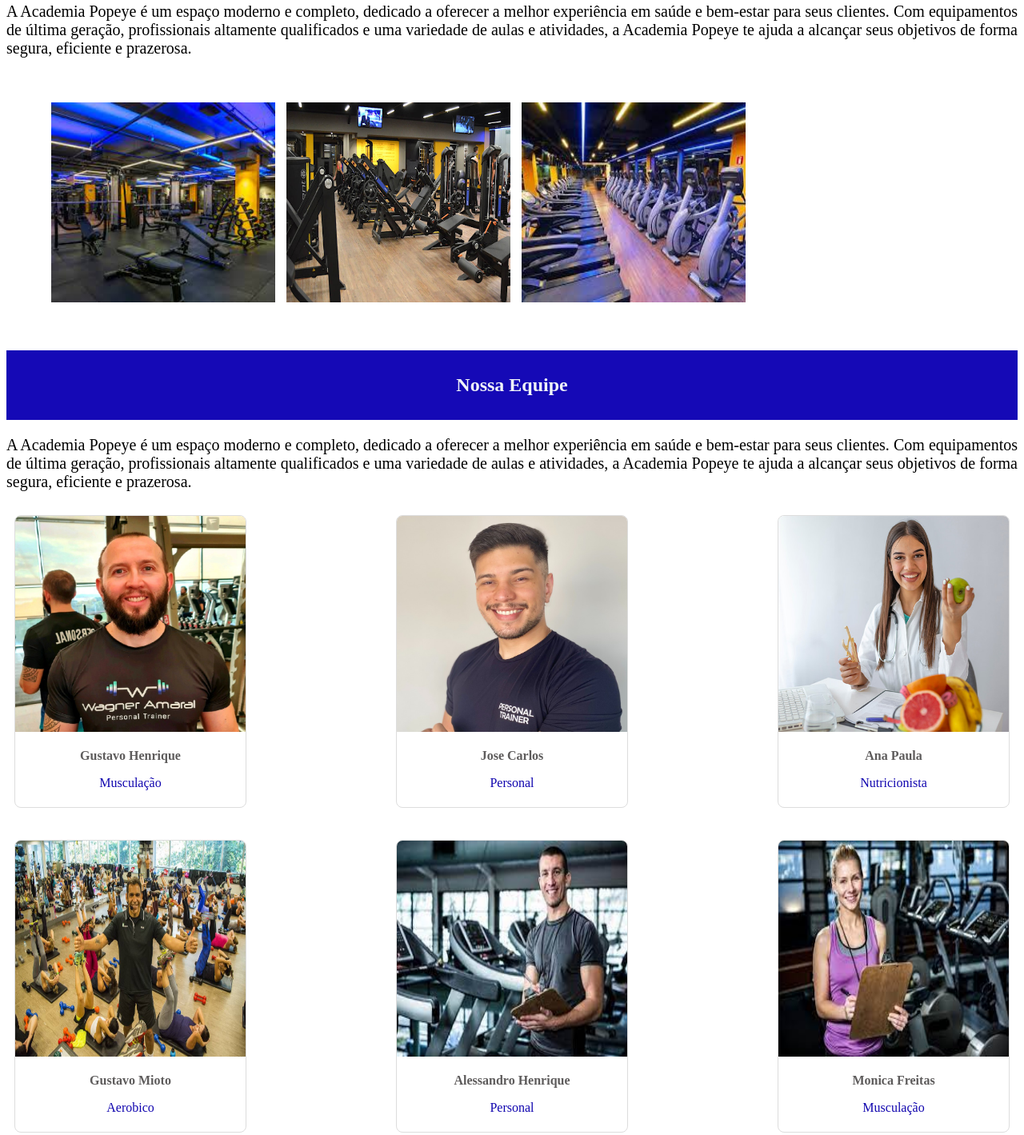
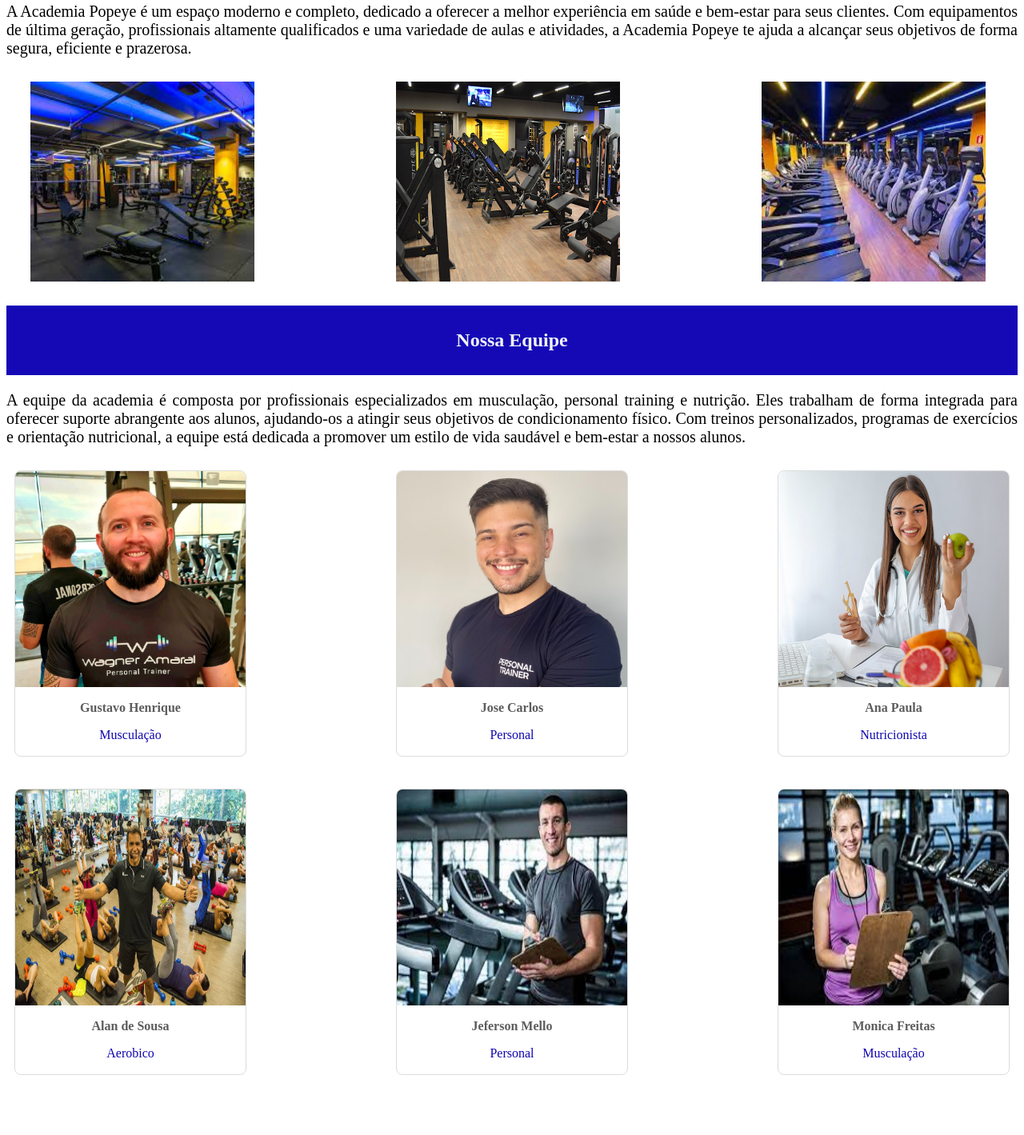
Before and after one commit to aleshn1/projeto-WEB, a plain HTML site: page index.html in a window 1280 px wide. Shown: the part 535-1954 px from the top of the page at 80% size. Drawn offline with Linux system fonts and the light colour scheme.

Commit message:
finalizado

```diff
--- a/index.html
+++ b/index.html
@@ -32,10 +32,9 @@
         <h2>Nossa Equipe</h2>
     </div>
     <p class="descricao">
-        A Academia Popeye é um espaço moderno e completo, dedicado a oferecer a melhor experiência em saúde e
-        bem-estar para seus clientes.
-        Com equipamentos de última geração, profissionais altamente qualificados e uma variedade de aulas e
-        atividades, a Academia Popeye te ajuda a alcançar seus objetivos de forma segura, eficiente e prazerosa.
+        A equipe da academia é composta por profissionais especializados em musculação, personal training e nutrição.
+        Eles trabalham de forma integrada para oferecer suporte abrangente aos alunos, ajudando-os a atingir seus objetivos de condicionamento físico.
+        Com treinos personalizados, programas de exercícios e orientação nutricional, a equipe está dedicada a promover um estilo de vida saudável e bem-estar a nossos alunos.
     </p>
 
     <div class="cards-container">
@@ -71,7 +70,7 @@
         <div class="card">
             <img class="card-img-top" src="imagens/INFOCHPDPICT000070974788.jpg" alt="Card image cap">
             <div class="card-body">
-                <p class="card-text">Gustavo Mioto</p>
+                <p class="card-text">Alan de Sousa</p>
                 <p class="card-text profissao">Aerobico</p>
             </div>
         </div>
@@ -79,7 +78,7 @@
         <div class="card">
             <img class="card-img-top" src="imagens/personal.jpg" alt="Card image cap">
             <div class="card-body">
-                <p class="card-text">Alessandro Henrique </p>
+                <p class="card-text">Jeferson Mello </p>
                 <p class="card-text profissao">Personal</p>
             </div>
         </div>
--- a/styles.css
+++ b/styles.css
@@ -20,7 +20,9 @@
 .images-title {
     align-items: center;
     align-content: center;
-    margin: 56px;
+    margin: 30px;
+    display: flex;
+    justify-content:space-between;
 
 }
 .imagem {
@@ -49,18 +51,6 @@ section {
     margin: 10px;
     padding: 0em;
     text-align : center;
-}
-
-.turma {
-
-    display :flex;
-    justify-content:space-between;
-
-
-}
-.turmas {
-    display :flex;
-    justify-content:space-between;
 }
 
 img {
@@ -125,7 +115,7 @@ button {
 
 /* Estilo para o corpo do card */
 .card-body {
-    padding: 5px; /* Adiciona um preenchimento interno ao corpo do card */
+    padding: 1px; /* Adiciona um preenchimento interno ao corpo do card */
 }
 
 /* Estilo para o texto do card */
```
